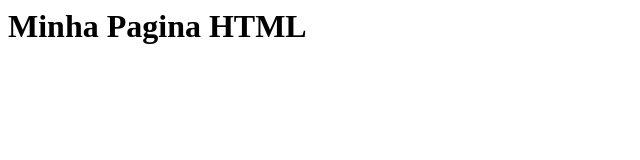
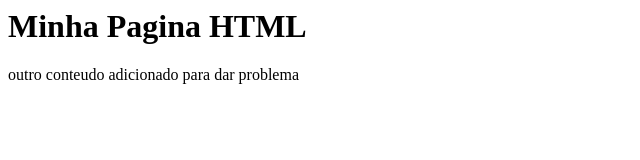
Before and after one commit to paulabraunn/gama-no-github, a plain HTML site: page index.html in a window 1280 px wide. Shown: the whole page, without its empty margins (0-640 px from the left). Drawn offline with Linux system fonts and the light colour scheme.

Commit message:
outro commit, desta vez em master

```diff
--- a/index.html
+++ b/index.html
@@ -1,5 +1,6 @@
 <hmtl>
  <body>
   <h1>Minha Pagina HTML</h1>
+  <p>outro conteudo adicionado para dar problema</p>
  </body>
 </html>
```
